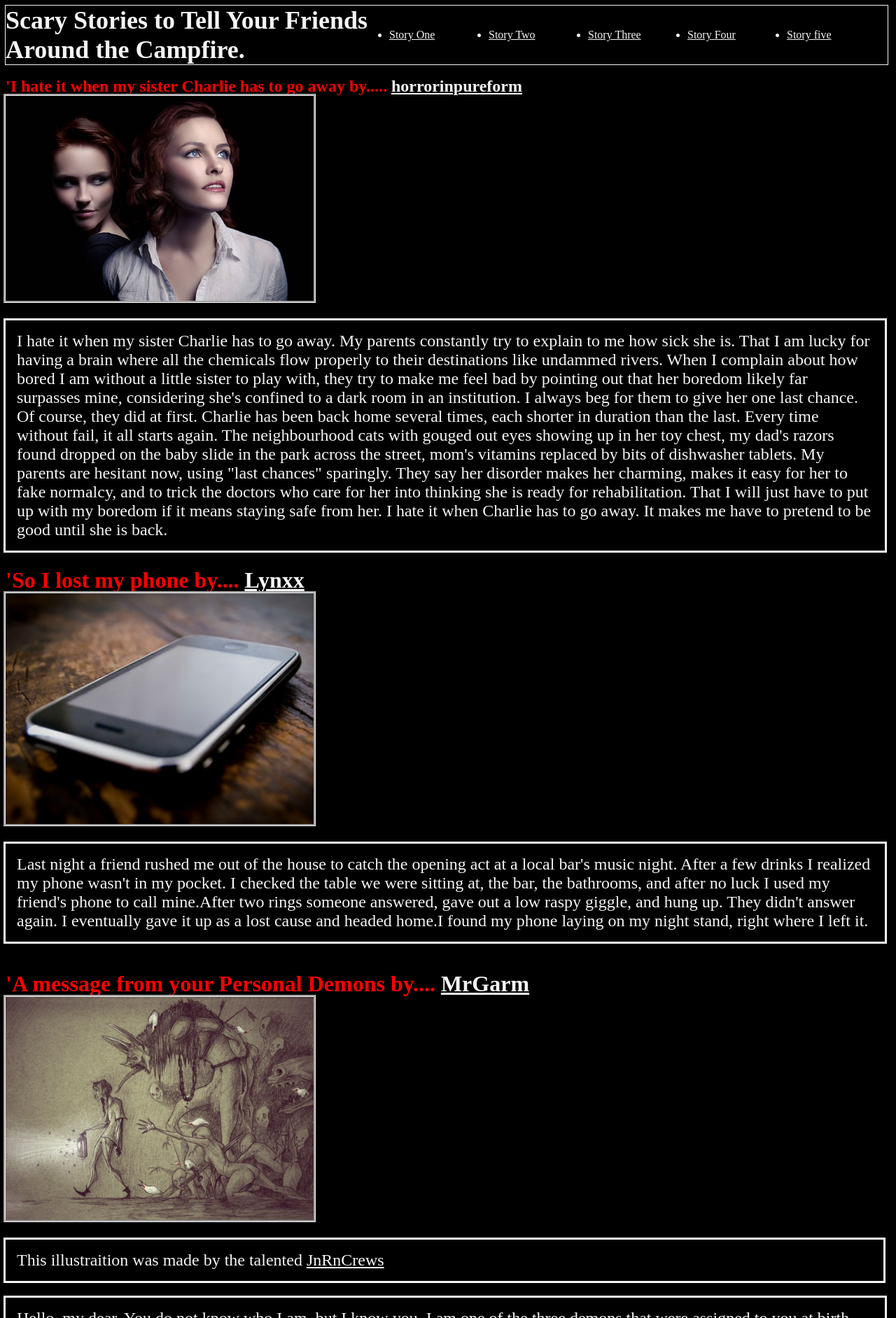
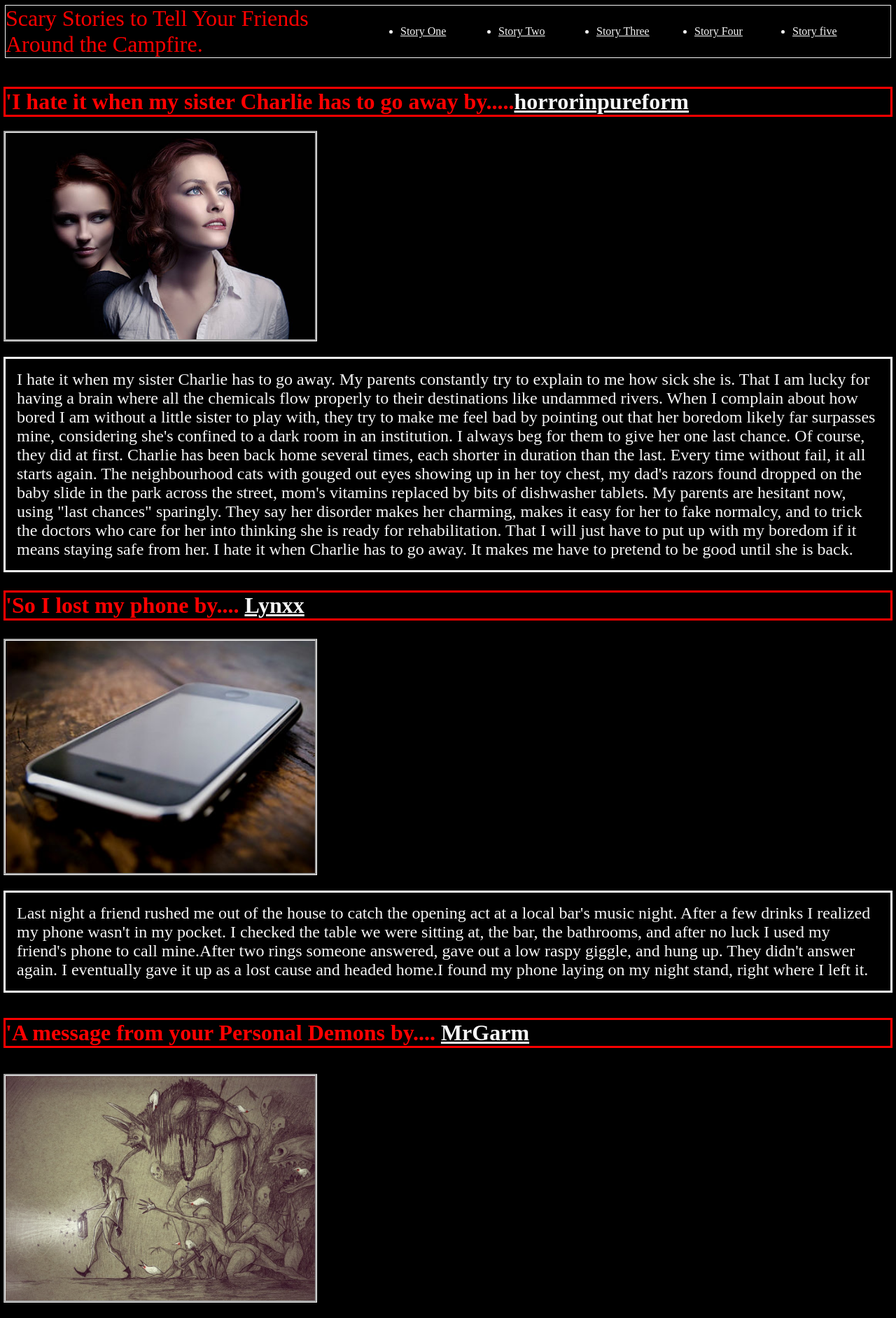
Before and after one commit to LC101-September-2021/assignment-4-html-me-something-Pawtaprint, a website: page index.html in a window 1280 px wide. Shown: the top 1884 px of the page at 70% size. Drawn offline with Linux system fonts and the light colour scheme.

Commit message:
Finished Product

```diff
--- a/index.html
+++ b/index.html
@@ -11,7 +11,7 @@
       <div class="<container">
          <nav>
             <div id="mainHeading">
-                  <h1> Scary Stories to Tell Your Friends Around the Campfire.</h1>
+                  <header> Scary Stories to Tell Your Friends Around the Campfire.</header>
             </div>
                <ul class="navbar-links">
                   <li> <a href="#twins"> Story One</a></li>
@@ -29,7 +29,7 @@
                <a name="twins"></a>
                <h2> 'I hate it when my sister Charlie has to go away by..... <a href="https://www.reddit.com/user/horrorinpureform">horrorinpureform</a></h2>
                <img src="img/Twin.jpg" width="50" height="300">
-               <p> I hate it when my sister Charlie has to go away. My parents constantly try to explain to me how sick she is. That I am lucky for having a brain where all the chemicals flow properly to their destinations like undammed rivers. When I complain about how bored I am without a little sister to play with, they try to make me feel bad by pointing out that her boredom likely far surpasses mine, considering she's confined to a dark room in an institution. I always beg for them to give her one last chance. Of course, they did at first. Charlie has been back home several times, each shorter in duration than the last. Every time without fail, it all starts again. The neighbourhood cats with gouged out eyes showing up in her toy chest, my dad's razors found dropped on the baby slide in the park across the street, mom's vitamins replaced by bits of dishwasher tablets. My parents are hesitant now, using "last chances" sparingly. They say her disorder makes her charming, makes it easy for her to fake normalcy, and to trick the doctors who care for her into thinking she is ready for rehabilitation. That I will just have to put up with my boredom if it means staying safe from her. I hate it when Charlie has to go away. It makes me have to pretend to be good until she is back.</p2>
+               <p> I hate it when my sister Charlie has to go away. My parents constantly try to explain to me how sick she is. That I am lucky for having a brain where all the chemicals flow properly to their destinations like undammed rivers. When I complain about how bored I am without a little sister to play with, they try to make me feel bad by pointing out that her boredom likely far surpasses mine, considering she's confined to a dark room in an institution. I always beg for them to give her one last chance. Of course, they did at first. Charlie has been back home several times, each shorter in duration than the last. Every time without fail, it all starts again. The neighbourhood cats with gouged out eyes showing up in her toy chest, my dad's razors found dropped on the baby slide in the park across the street, mom's vitamins replaced by bits of dishwasher tablets. My parents are hesitant now, using "last chances" sparingly. They say her disorder makes her charming, makes it easy for her to fake normalcy, and to trick the doctors who care for her into thinking she is ready for rehabilitation. That I will just have to put up with my boredom if it means staying safe from her. I hate it when Charlie has to go away. It makes me have to pretend to be good until she is back.</p>
                <a name="lost phone"></a>
                <h3>'So I lost my phone by.... <a href="https://www.reddit.com/user/Lynxx"> Lynxx</a></h3>
                <img src="img/lost-phone.jpg" width="50" height="300">
@@ -37,8 +37,8 @@
                <a name="personal message"></a>
                <h4> 'A message from your Personal Demons by.... <a href="https://www.reddit.com/user/MrGarm">MrGarm</a></h4>
                <img src="img/Personal Demons.png" width="50" height="300">
-               <div class="funParagraph">
-                  <p> This illustraition was made by the talented <a href="https://www.deviantart.com/jnrncrews" >JnRnCrews</a></p>
+               <div id="testP">
+                  <p class="funParagraph"> This illustraition was made by the talented <a href="https://www.deviantart.com/jnrncrews" >JnRnCrews</a></p>
                 </div>
                <p>Hello, my dear. You do not know who I am, but I know you. I am one of the three demons that were assigned to you at birth. You see, some people in this world are destined for greatness, destined to live happy, fulfilling lives. You, I am afraid, are not one of those people, and it is our job to make sure of that.Who are we? Oh yes, of course, how rude of me. Allow me to introduce us: Shame is my younger brother, the demon on your left shoulder. Shame tells you that you're a freak; that those thought you have are not normal; that you will never fit in. Shame whispered into your ear when your mother found you playing with yourself as a child. Shame is the one who makes you hate yourself. Fear sits on your right shoulder. He is my older brother, as old as life itself. Fear fills every dark corner with monsters, turns every stranger on a dark street into a murderer. Fear stops you from telling your crush how you feel. He tells you it is better not to try than let people see you fail. Fear makes you build your own prison.Who am I, then? I am the worst of your demons, but you see me as a friend. You turn to me when you have nothing else, because I live in your heart. I am the one who forces you to endure. The one who prolongs your torment.Sincerely, Hope .</p>
                <a name="window"></a>
@@ -52,7 +52,7 @@
             </section>
          </article>
       </main>
-      <footer>©2021 Brian Williams</footer>
+      <Footer>&copy;2021 Brian Williams</Footer>
 
    </body>
    </html>
--- a/styles.css
+++ b/styles.css
@@ -1,12 +1,3 @@
-* {
-    margin: 0;
-    padding: 0rem;
-    box-sizing: border-box;
-    background-color: black;
-    color: whitesmoke;
-    margin-right: 2px;
-}
-
 .conatiner {
     width: 100%;
     height: 100%;
@@ -14,7 +5,7 @@
     background-repeat: no-repeat;
     background-attachment: fixed ;
     margin: 0 auto;
-
+    align-items: center
 
 }
 
@@ -26,10 +17,11 @@ nav {
     align-items: center;
     background-color:black;
     outline: 1px solid whitesmoke;
+    font-size: 1.5rem;
 }
 
 #mainHeading {
-    font-size: 1.5rem;
+    font-size: 2.0rem;
     width: 60%;
     align-items: center;
     font-family: frijole;
@@ -83,26 +75,32 @@ p {
 }
 
 h2 {
-    font-size: 1.5rem;
+    font-size: 2.0rem;
     font-family: frijole;
     color: red;
+    outline:3px solid red;
+    display: flex;
 }
 
 h3 {
     font-size: 2.0rem;
     font-family: frijole;
     color: red;
+    outline:3px solid red;
 }
 
 h4 {
     font-size: 2.0rem;
     font-family: frijole;
     color: red;
+    outline:3px solid red;
 }
 
 body {
+    background-color: black;
     margin: 8px;
     display: block;
+    color:whitesmoke
 }
 
 footer {
@@ -114,14 +112,20 @@ h5 {
     font-size: 2.0rem;
     font-family: frijole;
     color: red;
+    outline:3px solid red;
 }
 
 h6 {
     font-size: 2.0rem;
     font-family: frijole;
     color: red;
+    outline:3px solid red;
 }
 
 .funParagraph{
 color:green;
 }
+
+#testP {
+    color: green;
+}
```
